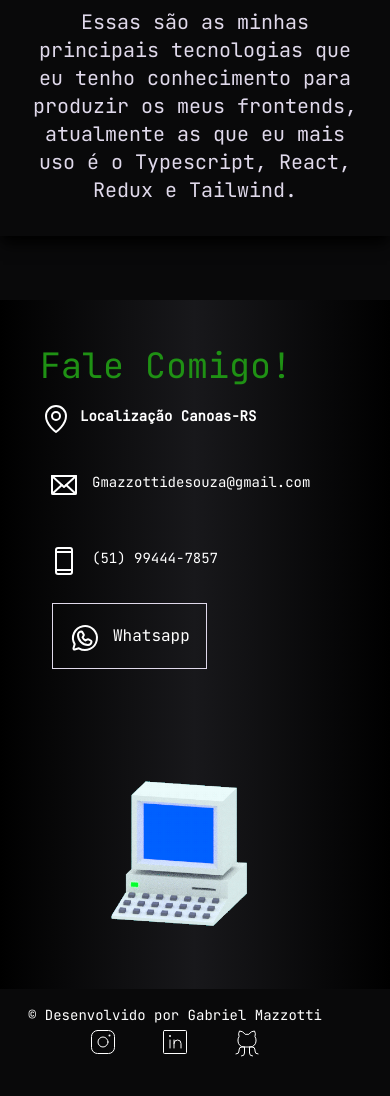
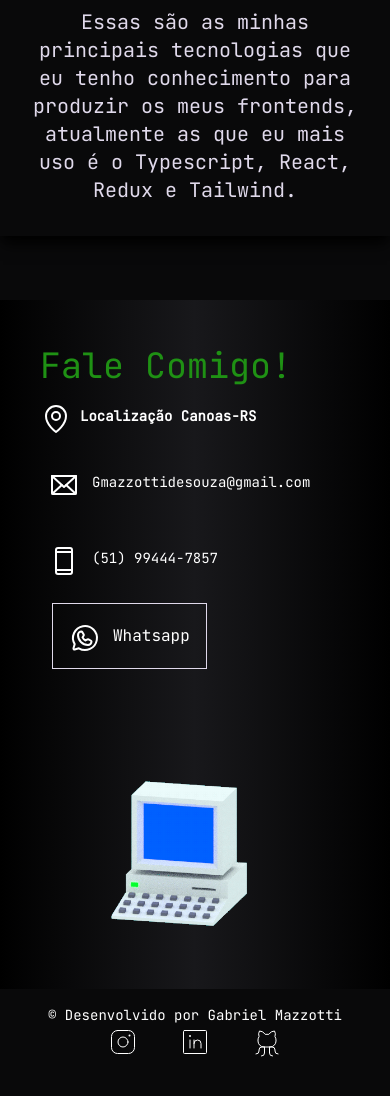
Before and after one commit to Mazzotti1/Portfolio, a React (Vite) app: page / in a window 390 px wide. Shown: the part 4310-5406 px from the top of the page. Built offline with nearby package versions, Linux system fonts and the light colour scheme.

Commit message:
centralização do footer

```diff
--- a/src/styles/medias/medias.css
+++ b/src/styles/medias/medias.css
@@ -141,7 +141,7 @@
     font-size:14px;
     }
     .containerFooter{
-    width:350px;
+
     gap:0;
     flex-direction:column;
     padding-bottom:40px
```
